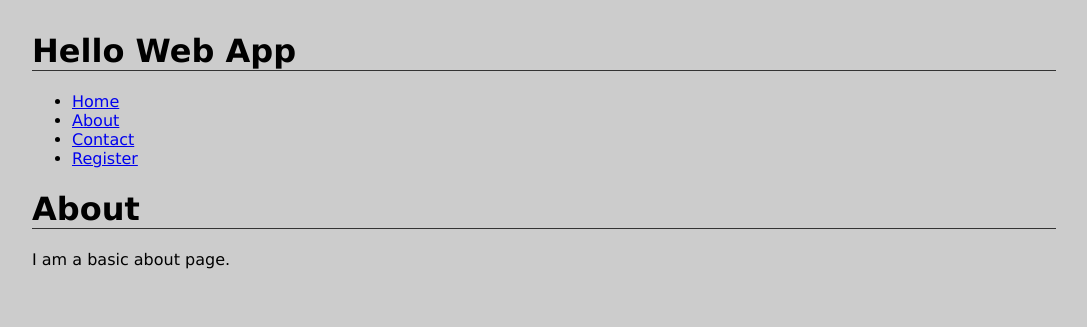
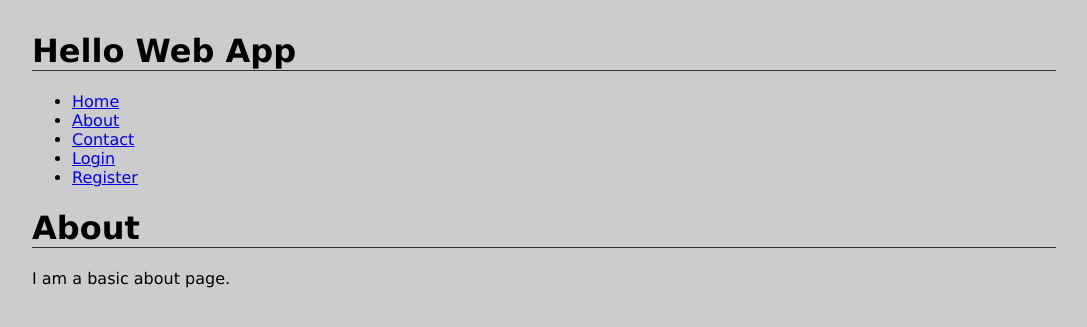
Before and after one commit to johnpilbeam/hellowebapp, a Django app: page /about/ in a window 1280 px wide. Shown: the top 327 px of the page, without its empty margins (96-1183 px from the left). Run offline with Django 3.2, Linux system fonts and the light colour scheme.

Commit message:
Finished Chapter 10

```diff
--- a/collection/templates/base.html
+++ b/collection/templates/base.html
@@ -32,9 +32,11 @@
                     <a href="{% url 'auth_logout' %}">Logout</a>
                 </li>
                 {% else %}
-
                 <li>
-			<a href="{% url 'registration_register' %}">Register</a>
+                    <a href="{% url 'auth_login' %}">Login</a>
+                </li>
+                <li>
+                    <a href="{% url 'registration_register'%}">Register</a>
                 </li>
                 {% endif %}
             </ul>
```
Lines whose indentation alone changed are shown as unchanged.
